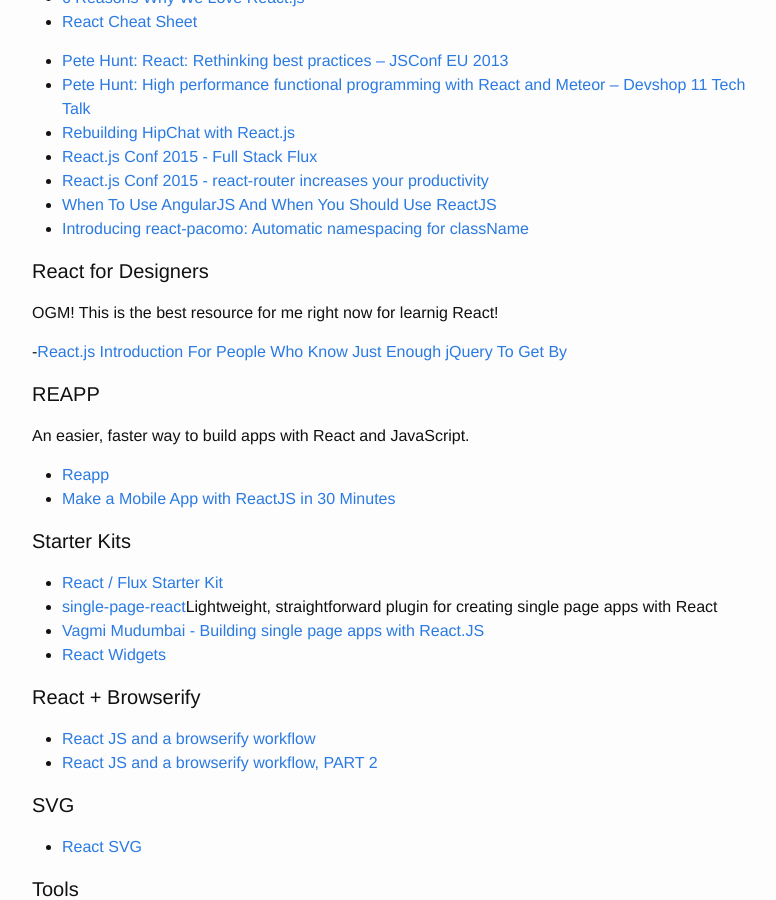
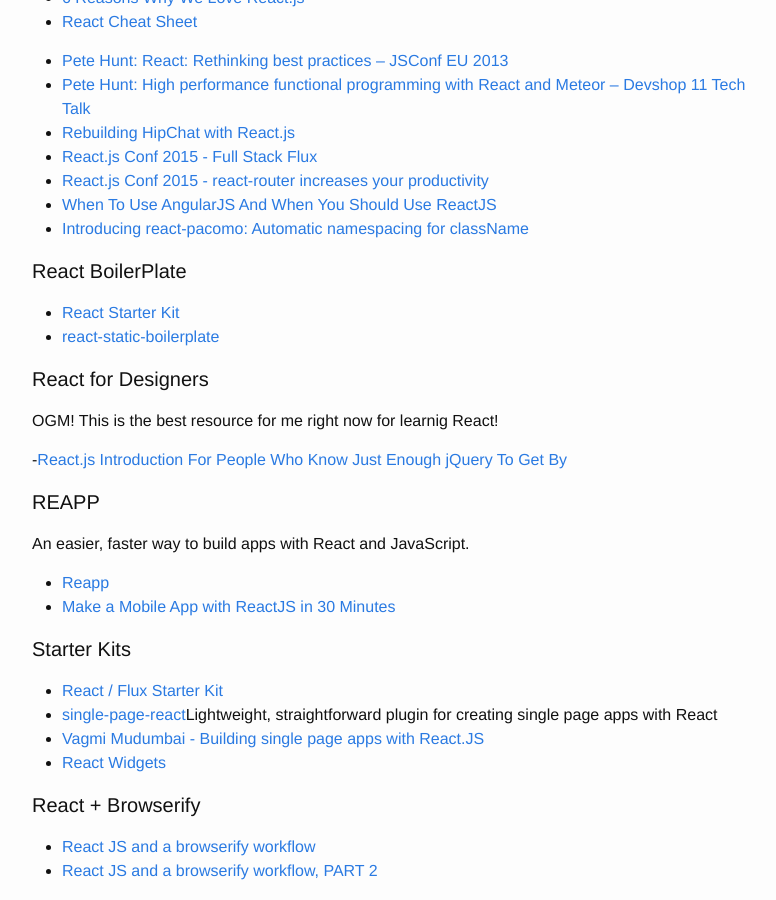
Before and after one commit to brownerd/brownerd.github.io, a Jekyll site: the page built from _posts/2015-01-01-reading-list-2015.md, in a window 1280 px wide and 900 px high, scrolled down 25923 px. Shown: the whole window, without its empty margins (238-1014 px from the left). Built offline with Jekyll 4.4.1, drawn with Linux system fonts in a browser that asks for light colours; emoji names are drawn with the system emoji font.

Commit message:
react boilerplate

```diff
--- a/_posts/2015-01-01-reading-list-2015.md
+++ b/_posts/2015-01-01-reading-list-2015.md
@@ -1392,7 +1392,9 @@ Node.js CMS & Web Application Platform
 - [Introducing react-pacomo: Automatic namespacing for className](http://jamesknelson.com/taming-css-globals-with-react-without-webpack-or-inline-style/)
 
 
-
+#### React BoilerPlate
+- [React Starter Kit](http://www.reactstarterkit.com/)
+- [react-static-boilerplate](https://github.com/koistya/react-static-boilerplate)
 
 
 #### React for Designers
```
